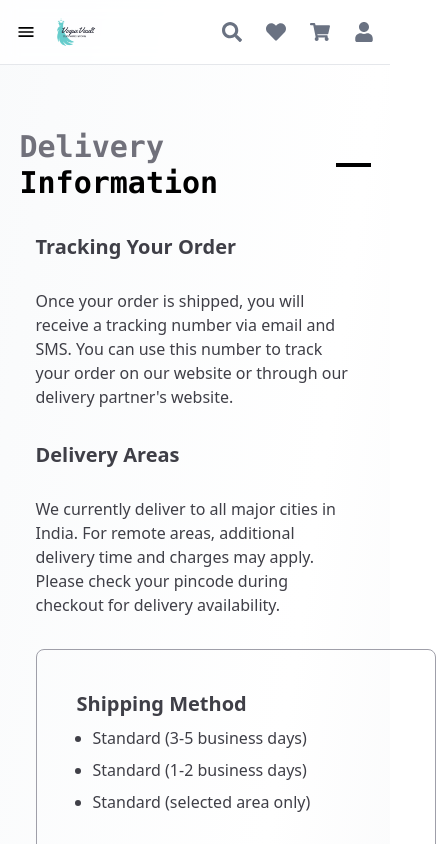
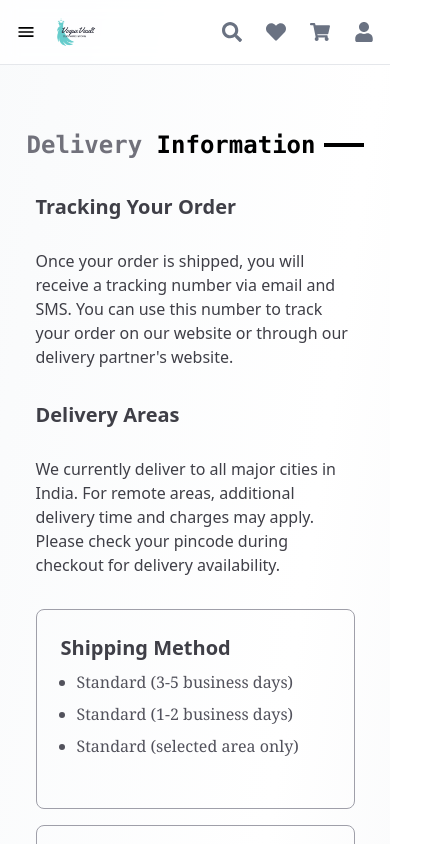
Before and after one commit to Deadshot-45/VogueVault, a React (Vite) app: page /delivery in a window 390 px wide. Shown: the top 844 px of the page, 436 px wide, since content can reach past the window. Built offline with nearby package versions, Linux system fonts and the light colour scheme.

Commit message:
Media query updated for the delivery component

```diff
--- a/src/Components/Pages/Delivery.jsx
+++ b/src/Components/Pages/Delivery.jsx
@@ -30,7 +30,7 @@ const Delivery = () => {
   return (
     <section className="mx-auto py-8 mb-10">
       <article className="flex justify-center items-center gap-2 mb-4">
-        <h1 className="font-bold text-3xl font-mono text-zinc-500">
+        <h1 className="font-bold text-3xl max-sm:text-2xl font-mono text-zinc-500">
           Delivery <span className="text-black">Information</span>
         </h1>
         <div className="border-2 w-10"></div>
@@ -58,10 +58,10 @@ const Delivery = () => {
         {deliveryInformation.map((item, index) => (
           <div
             key={index}
-            className="min-w-[400px] max-[600px]:w-full min-h-[200px] p-10 space-y-2 border border-zinc-400 rounded-lg"
+            className="max-sm:w-full min-h-[200px] sm:min-w-[400px] max-sm:p-6 p-10 space-y-2 border border-zinc-400 rounded-lg"
           >
             <h2 className="text-xl font-semibold">{item.head}</h2>
-            <ul className="list-disc space-y-2 px-4">
+            <ul className="list-disc space-y-2 px-4 text-zinc-600 text-[16px] font-serif">
               <li>{item.body1}</li>
               <li>{item.body2}</li>
               <li>{item.body3}</li>
```
